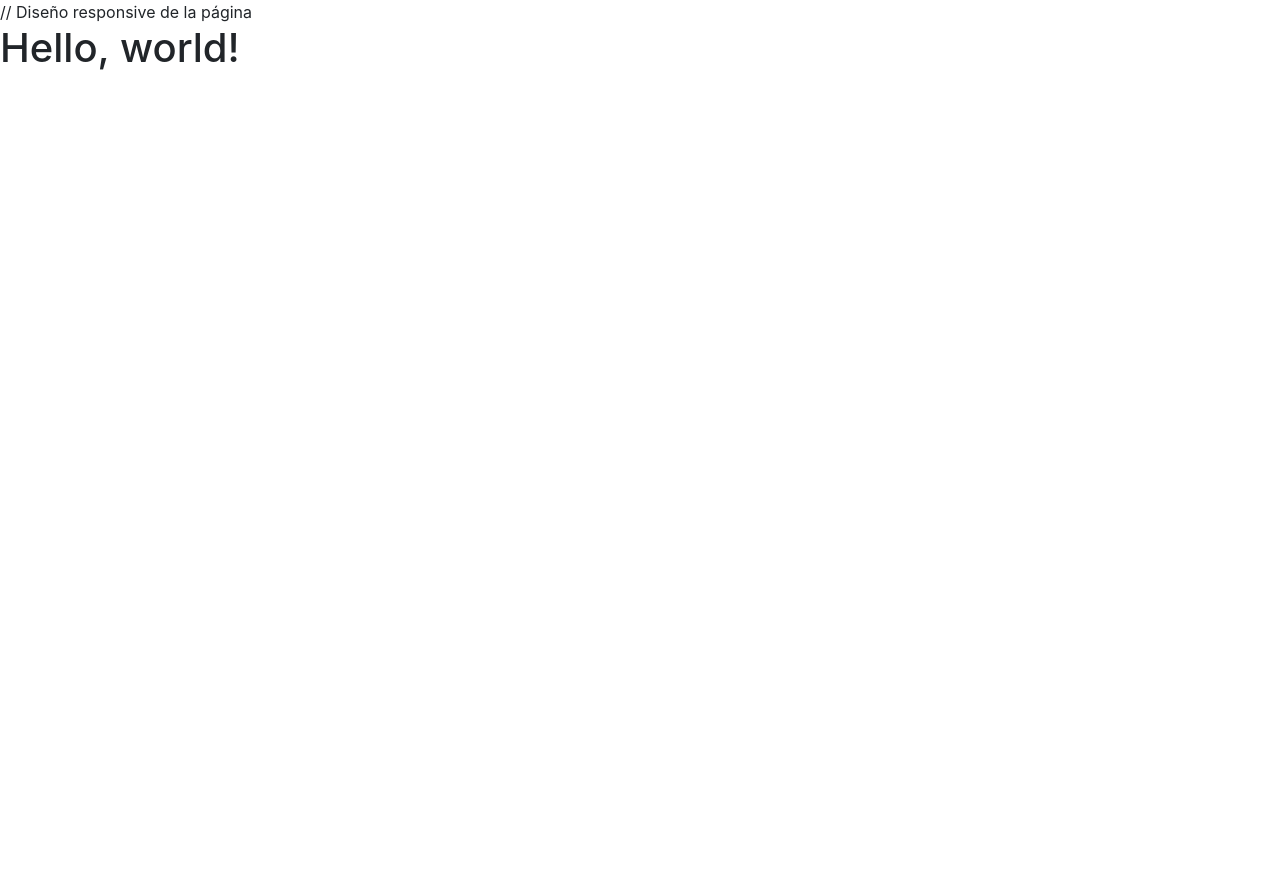
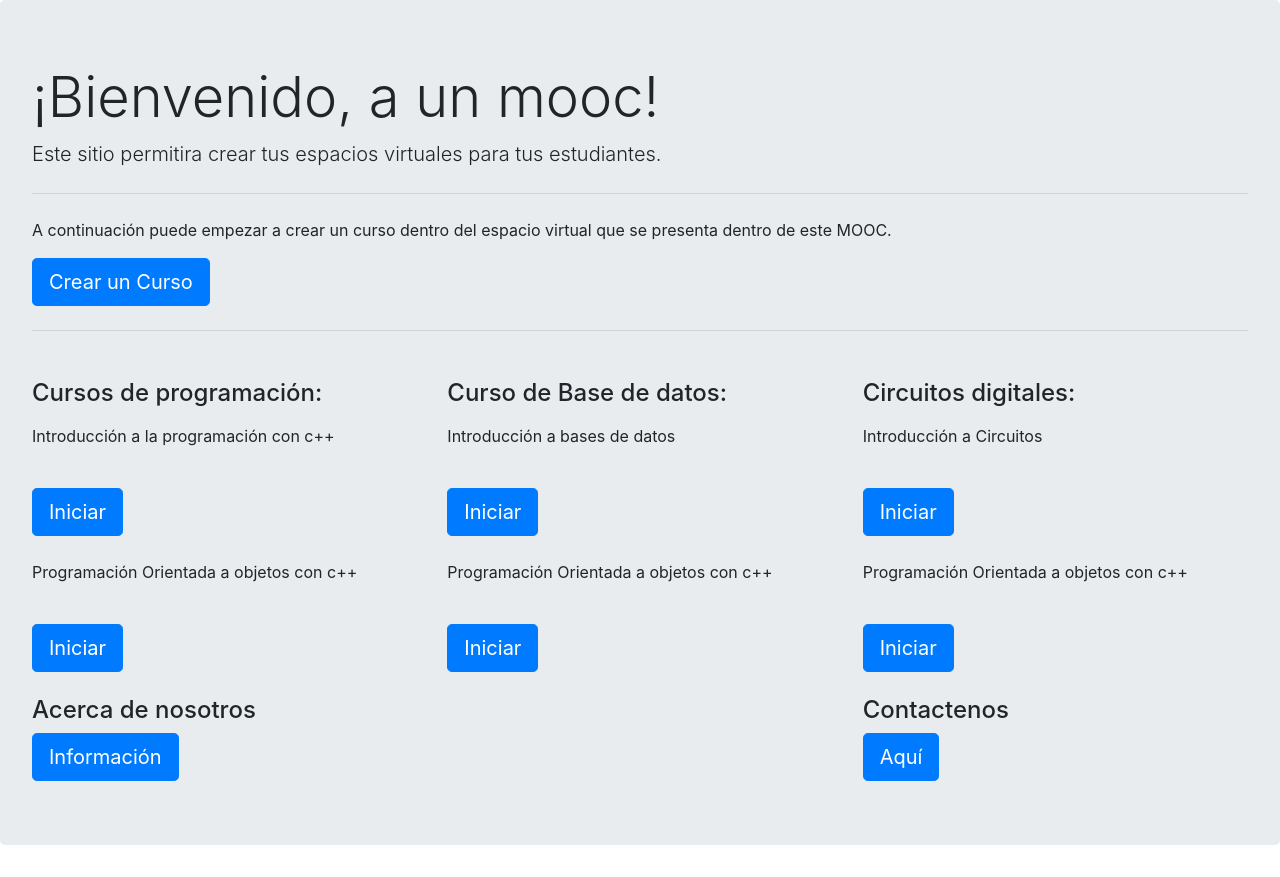
Before and after one commit to gapa8a/ProyectoWeb-MOOC, a website: page index.html in a window 1280 px wide. Before the commit the page ends 800 px from the top, so only its background shows below. Drawn offline with nearby package versions, Linux system fonts and the light colour scheme.

Commit message:
Implementación de jumbotron y Grillas

```diff
--- a/index.html
+++ b/index.html
@@ -3,16 +3,118 @@
   <head>
     <!-- Required meta tags -->
     <meta charset="utf-8">
-    <meta name="viewport" content="width=device-width, initial-scale=1, shrink-to-fit=no">// Diseño responsive de la página
+    <meta name="viewport" content="width=device-width, initial-scale=1, shrink-to-fit=no">  <!--Diseño responsive de la página-->
 
     <!-- Bootstrap CSS -->
     <link rel="stylesheet" href="node_modules/bootstrap/dist/css/bootstrap.min.css" >
 
-    <title>Hello, world!</title>
+    <title>¡Bienvenido, a un mooc!</title>
   </head>
   <body>
-    <h1>Hello, world!</h1>
+    <div class="jumbotron "> <!-- jumbotron jumbotron-fluid -->
+      <h1 class="display-4">¡Bienvenido, a un mooc!</h1>
+      <p class="lead">Este sitio permitira crear tus espacios virtuales para tus estudiantes.</p>
+     <!-- This is a simple hero unit, a simple jumbotron-style component for calling extra attention to featured content or information. -->
+      <hr class="my-4">
 
+      <p>A continuación puede empezar a crear un curso dentro del espacio virtual que se presenta dentro de este MOOC.</p>
+      <p class="lead">
+        <a class="btn btn-primary btn-lg" href="#" role="button">Crear un Curso</a>
+      </p>
+      <hr class="my-4">
+    <div class"container">
+     <div class= "row">
+       <div class= "col-md">
+        <br>
+         <h4><p>Cursos de programación:</p></h4>
+         <p>Introducción a la programación con c++</p>
+         <br>
+         <a class="btn btn-primary btn-lg" href="#" role="button">Iniciar</a>
+         <br>
+         <br>
+         <p>Programación  Orientada a objetos con c++</p>
+         <br>
+         <a class="btn btn-primary btn-lg" href="#" role="button">Iniciar</a>
+       </div>
+       <div class= "col-md">
+        <br>
+      <h4><p>Curso de Base de datos:</p></h4>
+        <p>Introducción a bases de datos</p>
+        <br>
+        <a class="btn btn-primary btn-lg" href="#" role="button">Iniciar</a>
+        <br>
+        <br>
+        <p>Programación  Orientada a objetos con c++</p>
+        <br>
+        <a class="btn btn-primary btn-lg" href="#" role="button">Iniciar</a>
+      </div>
+      <div class= "col-md">
+        <br>
+      <h4><p>Circuitos digitales:</p></h4>
+      <p>Introducción a Circuitos</p>
+      <br>
+      <a class="btn btn-primary btn-lg" href="#" role="button">Iniciar</a>
+      <br>
+      <br>
+      <p>Programación  Orientada a objetos con c++</p>
+      <br>
+      <a class="btn btn-primary btn-lg" href="#" role="button">Iniciar</a>
+      </div>
+
+     </div>
+     <br>
+     <div class="row">
+       <p>
+      <div class="col-md-8"><h4>Acerca de nosotros</h4>
+        <a class="btn btn-primary btn-lg" href="#" role="button">Información</a>
+      </div>
+      <div class="col-6 col-md-4"><h4>Contactenos</h4>
+        <a class="btn btn-primary btn-lg" href="#" role="button">Aquí</a></div>
+    </p>
+  </div>
+</div>
+   <!-- <div class= "row">
+       <div class= "col-md">
+        <br>
+         <h4><p>Cursos de programación:</p></h4>
+         <p>Introducción a la programación con c++</p>
+         <br>
+         <a class="btn btn-primary btn-lg" href="#" role="button">Iniciar</a>
+         <br>
+
+         <p>Programación  Orientada a objetos con c++</p>
+         <br>
+         <a class="btn btn-primary btn-lg" href="#" role="button">Iniciar</a>
+       </div>
+       <div class= "col-md">
+        <br>
+      <h4><p>Curso de Base de datos:</p></h4>
+        <p>Introducción a bases de datos</p>
+        <br>
+        <a class="btn btn-primary btn-lg" href="#" role="button">Iniciar</a>
+        <br>
+        <br>
+        <p>Programación  Orientada a objetos con c++</p>
+        <br>
+        <a class="btn btn-primary btn-lg" href="#" role="button">Iniciar</a>
+      </div>
+      <div class= "col-md">
+        <br>
+      <h4><p>Circuitos digitales:</p></h4>
+      <p>Introducción a Circuitos</p>
+      <br>
+      <a class="btn btn-primary btn-lg" href="#" role="button">Iniciar</a>
+      <br>
+      <br>
+
+      <p>Programación  Orientada a objetos con c++</p>
+      <br>
+      <a class="btn btn-primary btn-lg" href="#" role="button">Iniciar</a>
+      </div>
+     </div> -->
+
+    </div>
+  </div>
     <!-- Optional JavaScript -->
     <!-- jQuery first, then Popper.js, then Bootstrap JS -->
     <script src="node_modules/jquery/dist/jquery.min.js"></script>
```
